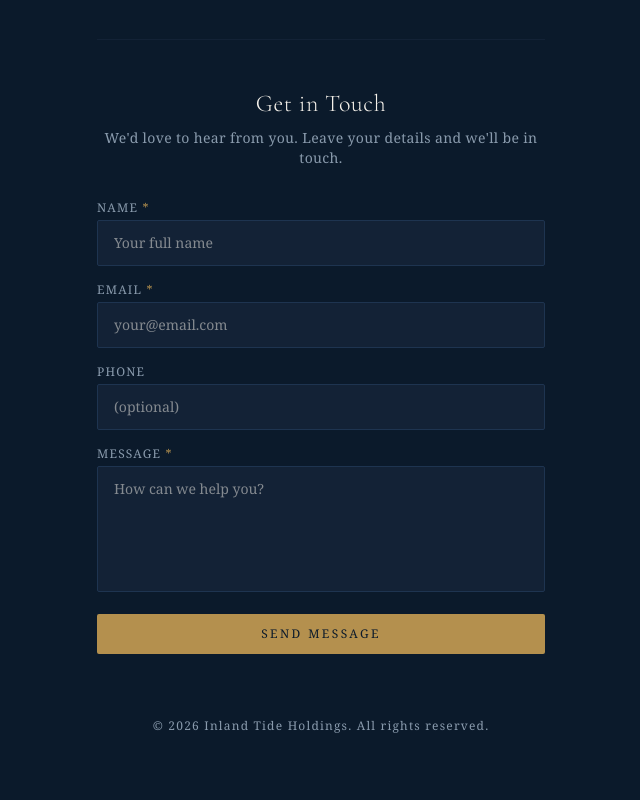
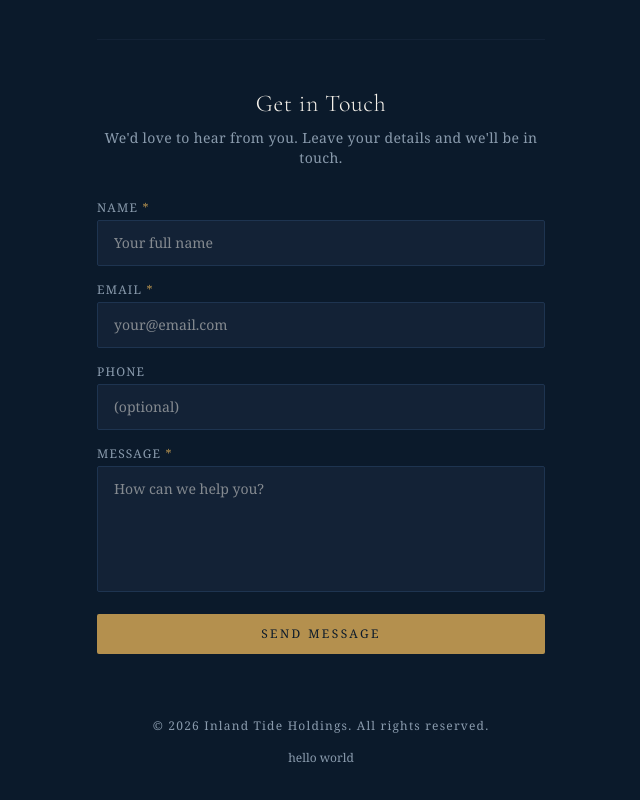
Before and after one commit to inlandtide/holdingcowebsite, a Next.js app: page / in a window 1280 px wide. Shown: the part 234-1034 px from the top of the page, without its empty margins (319-959 px from the left). Built offline with nearby package versions, Linux system fonts and the light colour scheme.

Commit message:
test: add hello world below footer for connector verification

```diff
--- a/app/page.tsx
+++ b/app/page.tsx
@@ -257,6 +257,9 @@ export default function Home() {
           &copy; {new Date().getFullYear()} Inland Tide Holdings. All rights reserved.
         </p>
       </footer>
+
+      {/* Connector test */}
+      <p className="mt-4 text-xs" style={{ color: "var(--muted)" }}>hello world</p>
     </main>
   );
 }
```
Also changed, not shown: 1 other file (tests, documents, lock files or other folders).
